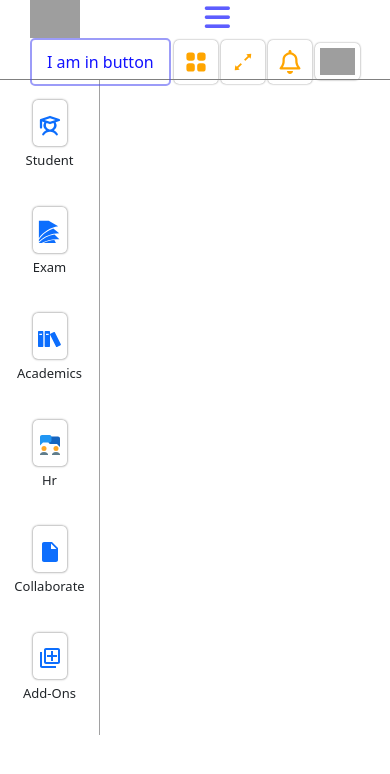
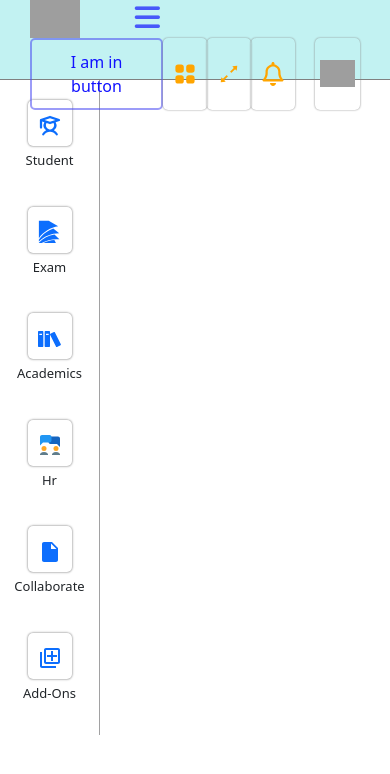
Before and after one commit to suggulokesh27/sms-ui, a React (Create React App) app: page / in a window 390 px wide. Shown: the top 774 px of the page. Built offline with nearby package versions, Linux system fonts and the light colour scheme; grey boxes are pictures that could not be loaded.

Commit message:
Add files via upload

```diff
--- a/src/UI/Component/Header.css
+++ b/src/UI/Component/Header.css
@@ -5,12 +5,12 @@
 }
 
 .navbar{
-    width: 100%;
+    width: 100vw;
     height: 80px;
     display: flex;
     justify-content: space-between;
     align-items: center;
-    /* background-color: rgb(134, 144, 144); */
+    background-color: rgb(194, 242, 242);
     padding: 0 30px;
     border-bottom: 1px solid gray;
 }
@@ -25,8 +25,14 @@
 .right{
     width: 400px;
     display: flex;
-    align-items: center;
+    /* align-items: center;
+    justify-content: space-between; */
+}
+
+.right .icons{
+    display: flex;
     justify-content: space-between;
+    width: 80%;
 }
 
 .left i{
@@ -63,6 +69,7 @@
 .navbar-avatar{
     box-shadow: 0 0 2px .1px #868686;
     padding: 5px;
+    margin-left: 20px;
     font-size: 1.5rem;
     display: flex;
     justify-content: center;
@@ -73,3 +80,19 @@
         width: 35px;
     }
 }
+
+
+
+@media (max-width: 600px){
+    .left{
+        width: 130px;
+    }
+
+    .right .icons{
+        display: none;
+    }
+
+    .right{
+        width: auto;
+    }
+}
--- a/src/UI/Component/Sidebar.css
+++ b/src/UI/Component/Sidebar.css
@@ -26,7 +26,7 @@
     cursor: pointer;
     border-radius: 5px;
     box-shadow: 0 0 2px .5px #9d9d9d;
-    padding: 5px;
+    padding: 5px 10px;
     display: flex;
     justify-content: center;
     align-items: center;
```
